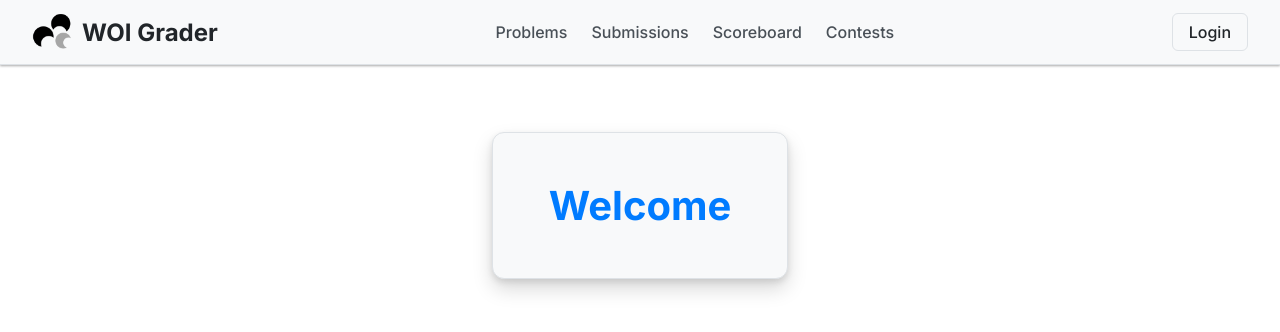
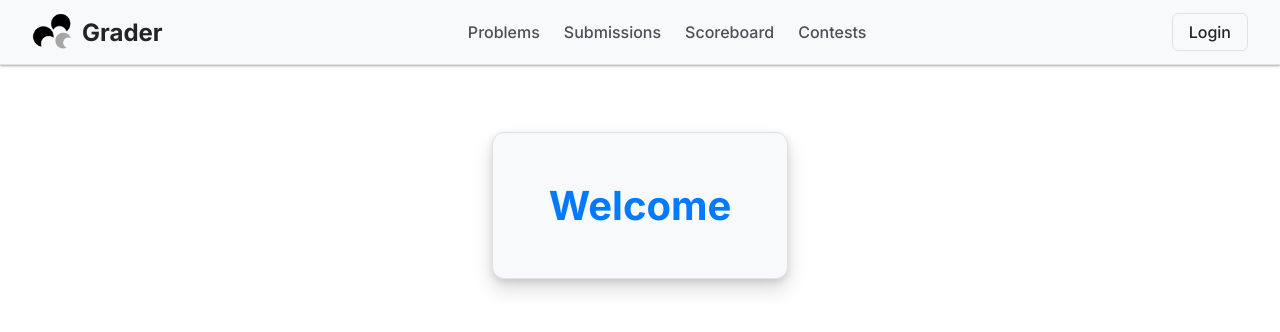
Before and after one commit to Nonbangkok/OJ, a React (Create React App) app in the folder frontend/: page / in a window 1280 px wide. Shown: the top 332 px of the page. Built offline with nearby package versions, Linux system fonts and the light colour scheme; no server answers.

Commit message:
chore: rebrand WOI Grader -> Grader
Navbar brand text, logo alt text, and the browser tab title.

```diff
--- a/frontend/public/index.html
+++ b/frontend/public/index.html
@@ -24,7 +24,7 @@
       work correctly both with client-side routing and a non-root public URL.
       Learn how to configure a non-root public URL by running `npm run build`.
     -->
-    <title>WOI Grader</title>
+    <title>Grader</title>
   </head>
   <body>
     <noscript>You need to enable JavaScript to run this app.</noscript>
--- a/frontend/src/components/navbar/Navbar.tsx
+++ b/frontend/src/components/navbar/Navbar.tsx
@@ -36,8 +36,8 @@ const Navbar = () => {
     <nav className={styles.navbar}>
       <div className={styles['navbar-container']}>
         <NavLink to="/" className={styles['nav-brand']}>
-          <img src={currentLogo} alt="WOI Grader Logo" className={styles['nav-logo']} />
-          WOI Grader
+          <img src={currentLogo} alt="Grader Logo" className={styles['nav-logo']} />
+          Grader
         </NavLink>
         <ul ref={navRef} className={styles['nav-links']} onMouseLeave={resetSlider}>
           <div className={styles.slider} style={sliderStyle} />
```
